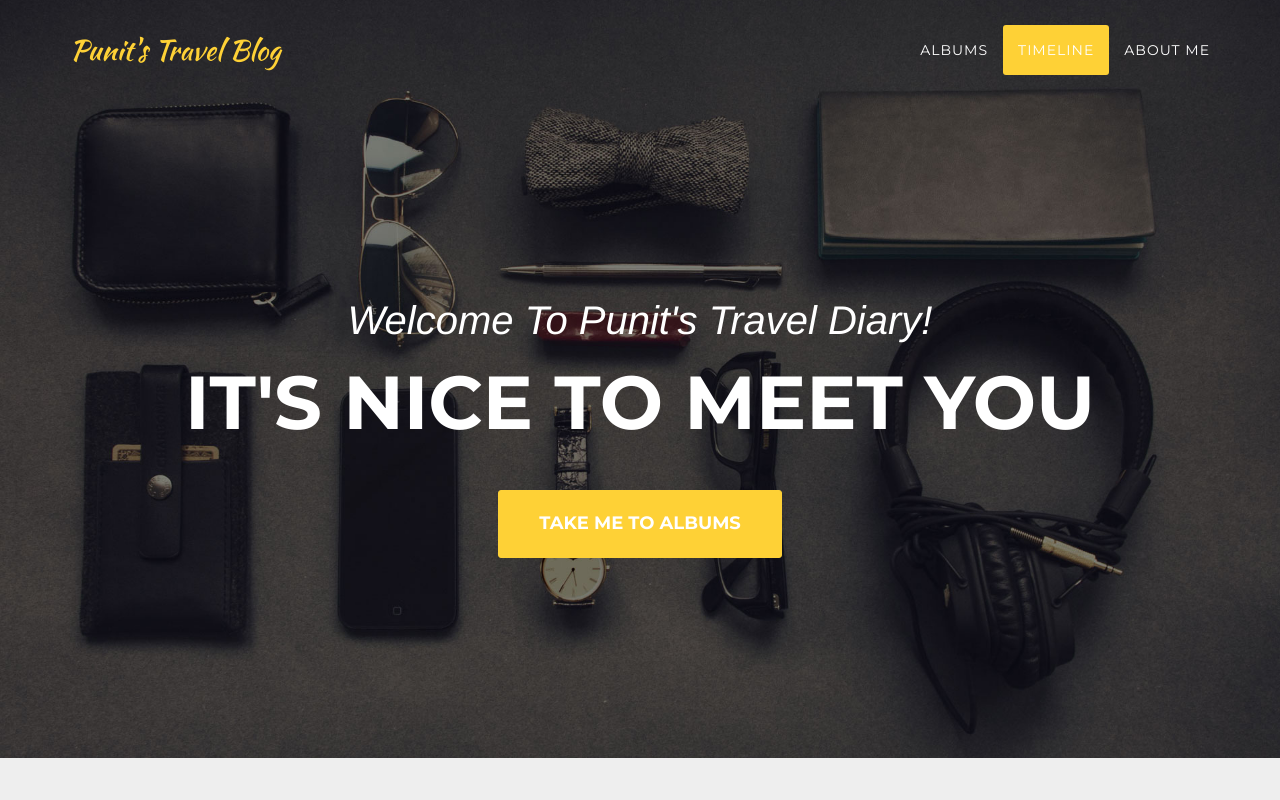
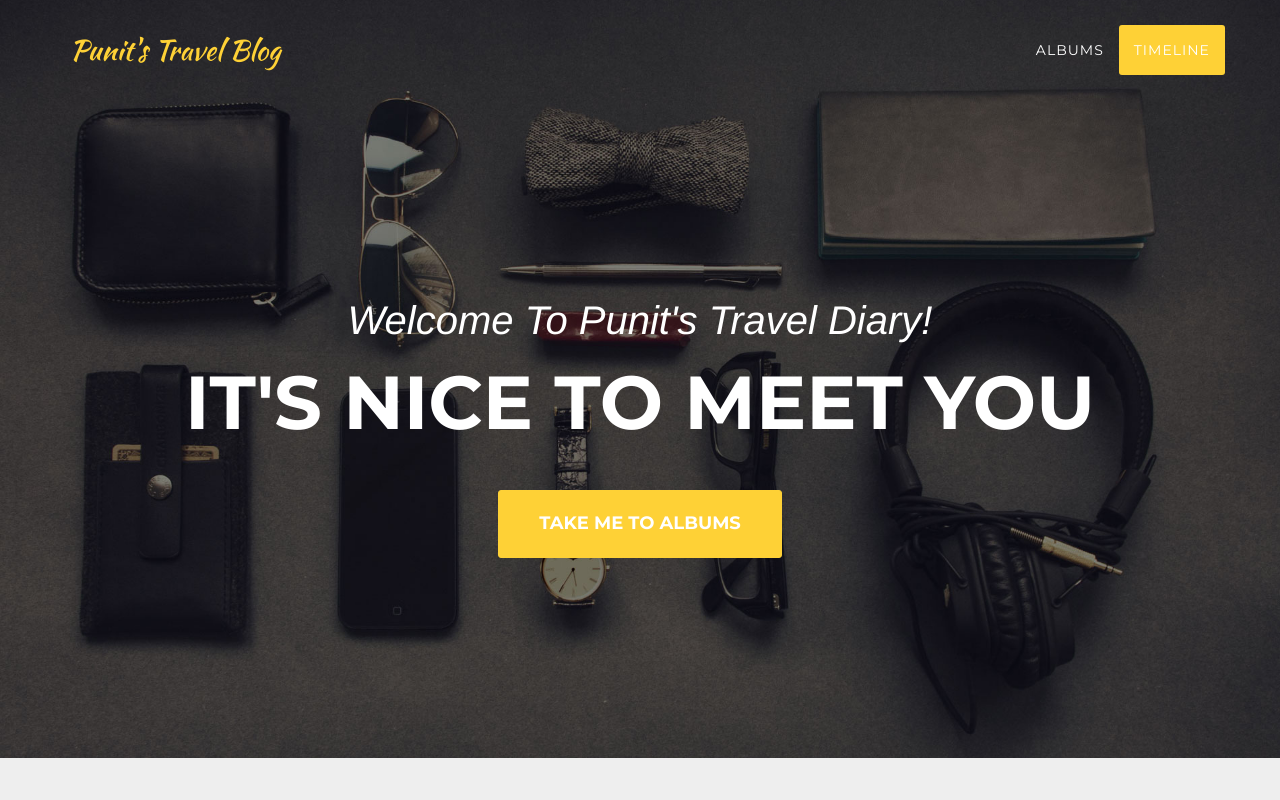
Before and after one commit to punitman88/punitman88.github.io, a website: page index.html in a window 1280 px wide. Shown: the top 800 px of the page. Drawn offline with nearby package versions, Linux system fonts and the light colour scheme; a web font is replaced by a local one.

Commit message:
removed about me from nav bar

```diff
--- a/index.html
+++ b/index.html
@@ -57,9 +57,6 @@
                     </li>
                     <li>
                         <a class="page-scroll" href="#about">Timeline</a>
-                    </li>
-                    <li>
-                        <a class="page-scroll" href="#team">About Me</a>
                     </li>
                 </ul>
             </div>
```
